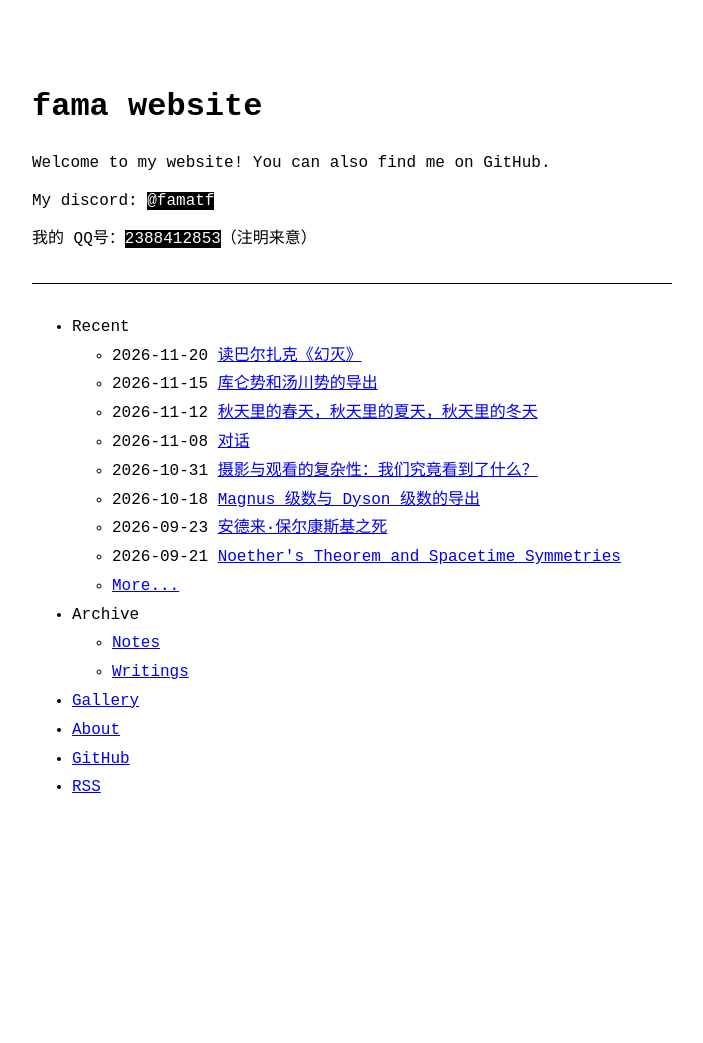
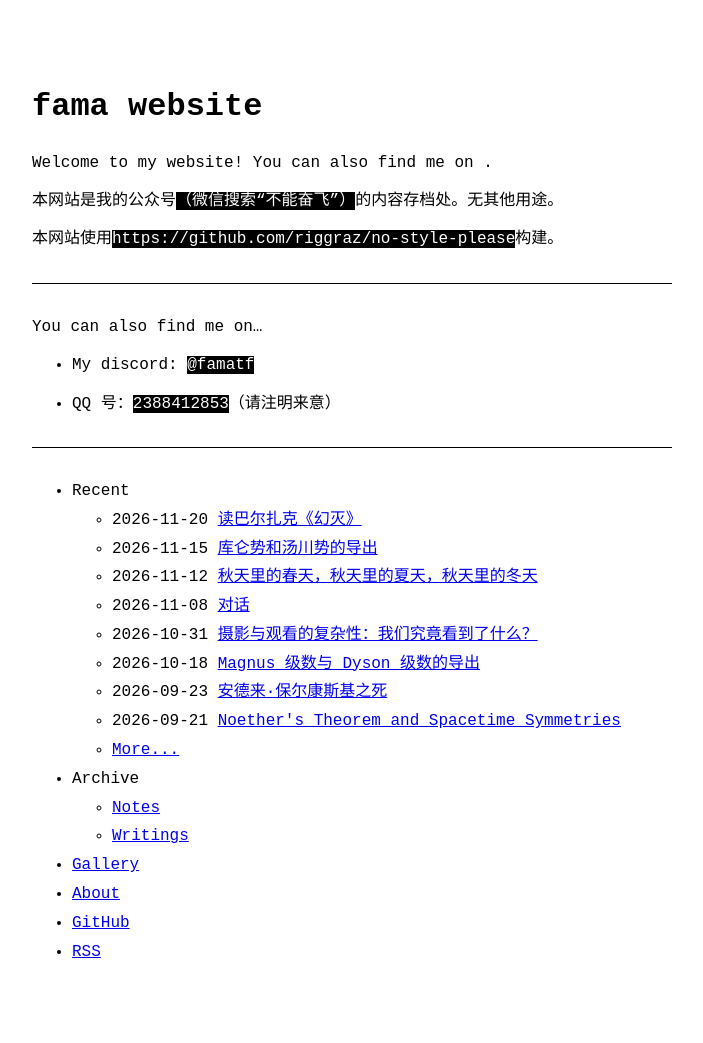
Before and after one commit to famatf/famatf.com, a Jekyll site: the page built from index.md, in a window 1280 px wide. Shown: the whole page, without its empty margins (288-991 px from the left). Built offline with Jekyll 4.4.1, drawn with Linux system fonts in a browser that asks for light colours; before the commit the page ends 900 px from its top, so only the background shows below that.

Commit message:
Update index.md

```diff
--- a/index.md
+++ b/index.md
@@ -3,11 +3,19 @@ layout: home
 title: fama website
 ---
 
-Welcome to my website! You can also find me on GitHub.
+Welcome to my website! You can also find me on .
 
-My discord: `@famatf`
+本网站是我的公众号`（微信搜索“不能奋飞”）`的内容存档处。无其他用途。
 
-我的 QQ号：`2388412853`（注明来意）
+本网站使用`https://github.com/riggraz/no-style-please`构建。
+
+---
+
+You can also find me on...
+
+* My discord: `@famatf`
+
+* QQ 号：`2388412853`（请注明来意）
 
 
 ---
```
